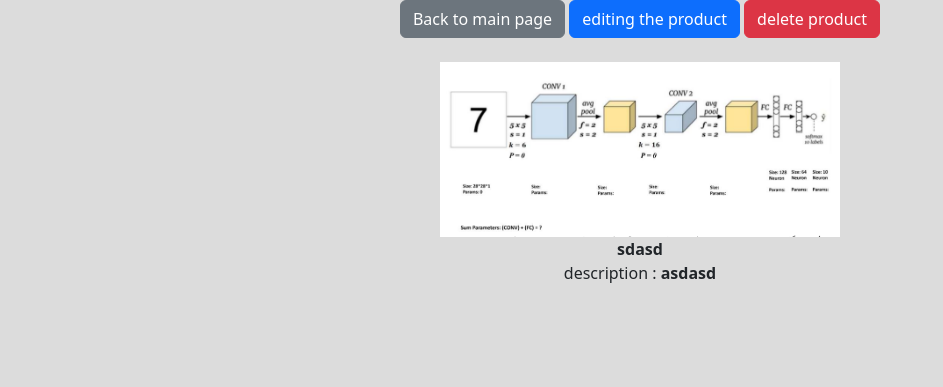
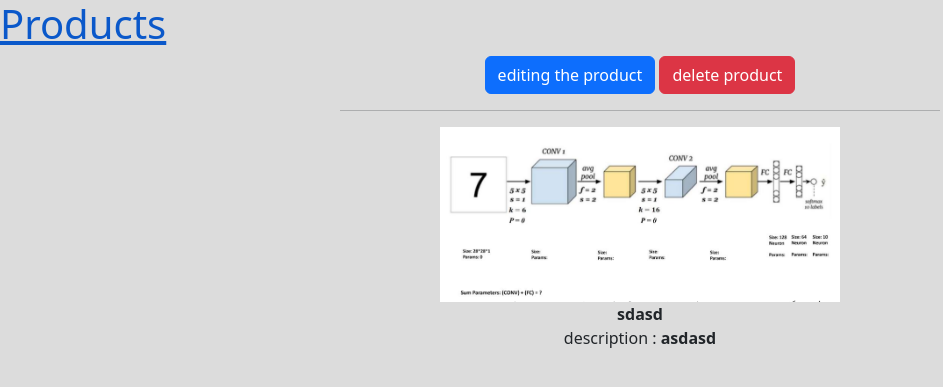
Before and after one commit to amirsoleimani7/blog, a Django app: page /product/7/ in a window 1280 px wide. Shown: the top 387 px of the page, without its empty margins (0-943 px from the left). Run offline with Django 5.2, Linux system fonts and the light colour scheme; data comes from the database, SQL or seed files in the repository; both versions use the stored data as it was after the commit.

Commit message:
more css fixing

```diff
--- a/blogsite/gallery/templates/gallery/detail.html
+++ b/blogsite/gallery/templates/gallery/detail.html
@@ -6,19 +6,31 @@
 <link href="https://cdn.jsdelivr.net/npm/bootstrap@5.3.3/dist/css/bootstrap.min.css" rel="stylesheet">
 <script src="https://cdn.jsdelivr.net/npm/bootstrap@5.3.3/dist/js/bootstrap.bundle.min.js"></script>
 
+
 <style>
-body {text-align: center;
-    background-color: gainsboro;}
+
+body {    background-color: gainsboro;}
+.product_info {
+    text-align: center;
+    max-width: 600px;
+    margin: 0 auto;
+    word-wrap: break-word;
+}
+
 </style>
+
 
 </head>
 <body>
-    <a class="btn btn-secondary" href="{% url 'index_page' %}">Back to main page</a>
-    <a class="btn btn-primary" href="{% url 'product_edit' product.pk %}">editing the product</a>
-    <a class="btn btn-danger" href="{% url 'product_delete' product.pk %}">delete product</a> <br>
-    <br>
-    <img src="{{ product.image.url }}" alt="{{ product.name }}" width="400"> <br>
-    <b>{{product.name}}</b> <br>
-    description :<b> {{product.description}}</b>
+    <h1><a href="{% url 'index_page' %}">Products</a></h1>
+    <div class="product_info">
+        <a class="btn btn-primary" href="{% url 'product_edit' product.pk %}">editing the product</a>
+        <a class="btn btn-danger" href="{% url 'product_delete' product.pk %}">delete product</a> <br>
+        <hr>
+        <img src="{{ product.image.url }}" alt="{{ product.name }}" width="400"> <br>
+        <b>{{product.name}}</b> <br>
+        description :<b> {{product.description}}</b>
+    </div>
+
 </body>
 </html>
```
Also changed, not shown: blogsite/gallery/templates/gallery/edit.html (+14 -5 lines), blogsite/gallery/templates/gallery/index.html (+7 -5 lines), blogsite/db.sqlite3, blogsite/products/products/Screenshot_From_2025-06-03_13-19-03.png (added), blogsite/products/products/iamge1.png (added).
